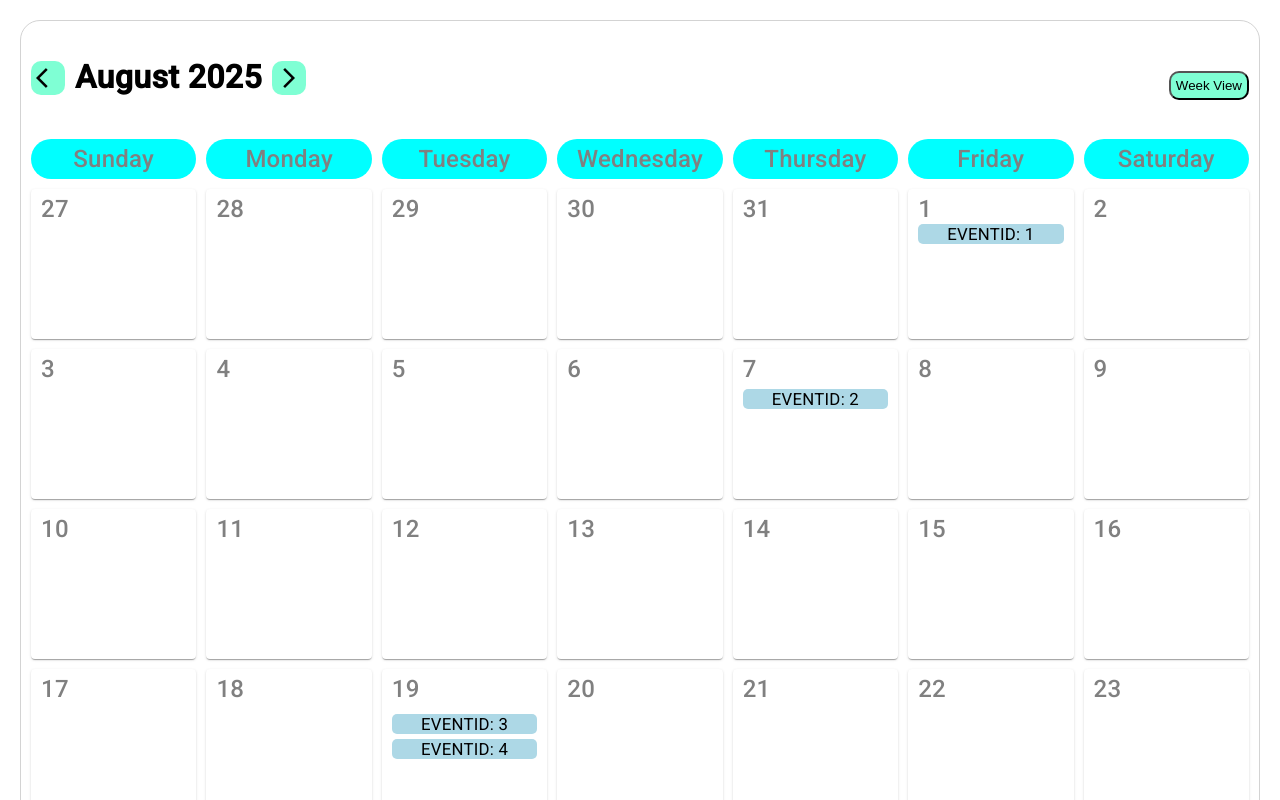
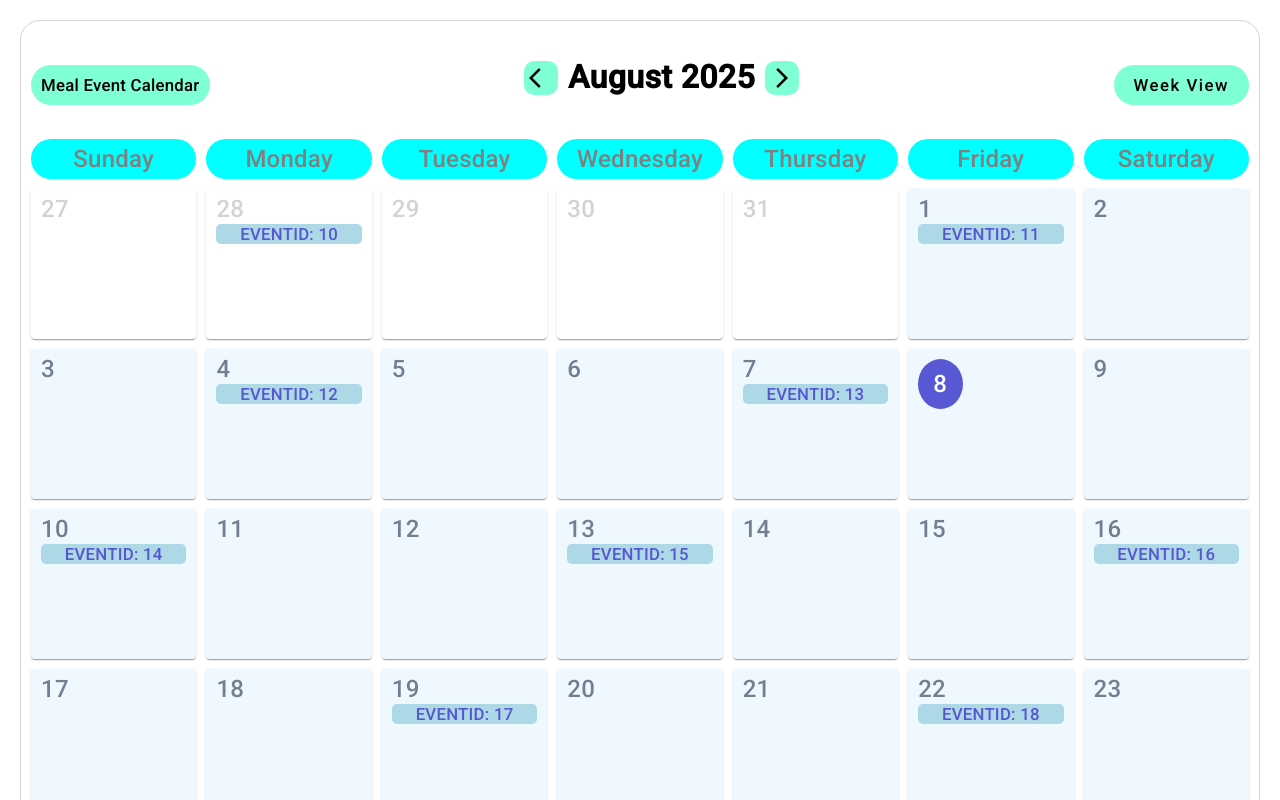
Before and after one commit to aayushmandlik/AngularDailyTask, an Angular app in the folder event-calendar/: page / in a window 1280 px wide. Shown: the top 800 px of the page. Built offline with nearby package versions, Linux system fonts and the light colour scheme; data requests are answered from the project's data file.

Commit message:
css added

```diff
--- a/event-calendar/db.json
+++ b/event-calendar/db.json
@@ -1,8 +1,36 @@
 {
   "events": [
-    {"id":1,"title":"abc","date":"Fri Aug 01 2025"},
-    {"id":2,"title":"def","date":"Thu Aug 07 2025"},
-    {"id":3,"title":"asdf","date":"Tue Aug 19 2025"},
-    {"id":4,"title":"asdf","date":"Tue Aug 19 2025"}
+    {"id": 1, "title": "High-Protein Breakfast", "description": "Scrambled eggs, avocado toast, and Greek yogurt.", "date": "Tue Jul 01 2025", "time": "07:30 AM"},
+    {"id": 2, "title": "Mediterranean Lunch", "description": "Grilled chicken with quinoa salad and olive oil dressing.", "date": "Fri Jul 04 2025", "time": "01:00 PM"},
+    {"id": 3, "title": "Light Dinner", "description": "Steamed fish with stir-fried vegetables.", "date": "Mon Jul 07 2025", "time": "07:00 PM"},
+    {"id": 4, "title": "Vegan Power Bowl", "description": "Lentils, roasted sweet potatoes, and spinach.", "date": "Thu Jul 10 2025", "time": "12:30 PM"},
+    {"id": 5, "title": "Protein Smoothie", "description": "Banana, spinach, almond milk, and protein powder.", "date": "Sun Jul 13 2025", "time": "08:00 AM"},
+    {"id": 6, "title": "Wholegrain Pasta Night", "description": "Pasta with tomato-basil sauce and grilled zucchini.", "date": "Wed Jul 16 2025", "time": "07:15 PM"},
+    {"id": 7, "title": "Oatmeal Breakfast", "description": "Oats with berries, chia seeds, and honey.", "date": "Sat Jul 19 2025", "time": "07:45 AM"},
+    {"id": 8, "title": "Asian Stir-Fry Lunch", "description": "Chicken, broccoli, and carrots with soy sauce.", "date": "Tue Jul 22 2025", "time": "12:45 PM"},
+    {"id": 9, "title": "Quinoa Salad Dinner", "description": "Quinoa, chickpeas, cucumber, and tahini dressing.", "date": "Fri Jul 25 2025", "time": "07:30 PM"},
+    {"id": 10, "title": "Avocado Toast Morning", "description": "Wholegrain bread with mashed avocado and boiled eggs.", "date": "Mon Jul 28 2025", "time": "08:15 AM"},
+
+    {"id": 11, "title": "Baked Salmon Lunch", "description": "Salmon fillet with lemon and herbs.", "date": "Fri Aug 01 2025", "time": "01:15 PM"},
+    {"id": 12, "title": "Veggie Soup Dinner", "description": "Pumpkin, carrots, and spinach soup.", "date": "Mon Aug 04 2025", "time": "07:20 PM"},
+    {"id": 13, "title": "Peanut Butter Pancakes", "description": "Wholegrain pancakes with peanut butter drizzle.", "date": "Thu Aug 07 2025", "time": "08:10 AM"},
+    {"id": 14, "title": "Caesar Salad Lunch", "description": "Romaine lettuce, grilled chicken, parmesan, and croutons.", "date": "Sun Aug 10 2025", "time": "01:30 PM"},
+    {"id": 15, "title": "Grilled Veggie Wrap", "description": "Grilled peppers, zucchini, and hummus in a tortilla.", "date": "Wed Aug 13 2025", "time": "06:45 PM"},
+    {"id": 16, "title": "Fruit Bowl Breakfast", "description": "Mixed seasonal fruits with flax seeds.", "date": "Sat Aug 16 2025", "time": "07:25 AM"},
+    {"id": 17, "title": "Turkey Sandwich Lunch", "description": "Wholegrain bread, turkey slices, and lettuce.", "date": "Tue Aug 19 2025", "time": "12:15 PM"},
+    {"id": 18, "title": "Zoodle Dinner", "description": "Zucchini noodles with pesto sauce.", "date": "Fri Aug 22 2025", "time": "07:05 PM"},
+    {"id": 19, "title": "Chia Pudding Morning", "description": "Chia seeds soaked in almond milk with blueberries.", "date": "Mon Aug 25 2025", "time": "08:05 AM"},
+    {"id": 20, "title": "Burrito Bowl Lunch", "description": "Brown rice, beans, grilled chicken, and guacamole.", "date": "Thu Aug 28 2025", "time": "12:35 PM"},
+
+    {"id": 21, "title": "Tomato Soup Dinner", "description": "Creamy tomato soup with garlic bread.", "date": "Mon Sep 01 2025", "time": "07:40 PM"},
+    {"id": 22, "title": "Banana Oat Pancakes", "description": "Banana mashed into oat-based pancakes.", "date": "Thu Sep 04 2025", "time": "08:20 AM"},
+    {"id": 23, "title": "Greek Salad Lunch", "description": "Feta, olives, cucumber, and tomatoes.", "date": "Sun Sep 07 2025", "time": "01:25 PM"},
+    {"id": 24, "title": "Stuffed Bell Peppers", "description": "Bell peppers stuffed with quinoa and vegetables.", "date": "Wed Sep 10 2025", "time": "06:55 PM"},
+    {"id": 25, "title": "Egg Muffins", "description": "Mini baked omelets with spinach and cheese.", "date": "Sat Sep 13 2025", "time": "07:10 AM"},
+    {"id": 26, "title": "Falafel Wrap Lunch", "description": "Falafel, lettuce, and tahini sauce in pita bread.", "date": "Tue Sep 16 2025", "time": "12:25 PM"},
+    {"id": 27, "title": "Grilled Shrimp Skewers", "description": "Shrimp marinated in garlic and lemon.", "date": "Fri Sep 19 2025", "time": "07:10 PM"},
+    {"id": 28, "title": "Granola Yogurt Parfait", "description": "Layers of granola, yogurt, and strawberries.", "date": "Mon Sep 22 2025", "time": "08:15 AM"},
+    {"id": 29, "title": "Baked Potato Lunch", "description": "Potato topped with cottage cheese and chives.", "date": "Thu Sep 25 2025", "time": "12:40 PM"},
+    {"id": 30, "title": "Lentil Curry Dinner", "description": "Spicy lentil curry with brown rice.", "date": "Sun Sep 28 2025", "time": "07:35 PM"}
   ]
 }
--- a/event-calendar/src/app/app.module.ts
+++ b/event-calendar/src/app/app.module.ts
@@ -1,3 +1,4 @@
+import { MatButtonModule } from '@angular/material/button';
 import { MatDialogModule } from '@angular/material/dialog';
 import { MatIconModule } from '@angular/material/icon';
 import { MatCardModule } from '@angular/material/card';
@@ -27,7 +28,8 @@ import { EventDialogDetailsComponent } from './event-dialog-details/event-dialog
     HttpClientModule,
     MatCardModule,
     MatIconModule,
-    MatDialogModule
+    MatDialogModule,
+    MatButtonModule
   ],
   providers: [HttpClient],
   bootstrap: [AppComponent]
--- a/event-calendar/src/app/calendar/calendar.component.css
+++ b/event-calendar/src/app/calendar/calendar.component.css
@@ -1,9 +1,31 @@
-.week-view{
+.week-view-card{
   height: 500px;
 }
-.month-view{
+.month-view-card{
   height: 150px;
 }
-/* .current-date{
-  background-color: antiquewhite;
-} */
+.current-date{
+  background-color: rgb(88, 88, 213);
+  color: white;
+  width: 15px;
+  padding: 15px;
+  border-radius: 100%;
+}
+.current-month{
+  color: slategray;
+  background-color: aliceblue;
+}
+.previous-month{
+  color: lightgray;
+}
+.next-month{
+  color: lightgray
+}
+.month-grid{
+  display: grid;
+  grid-template-columns: repeat(7,1fr);
+}
+.week-grid{
+  display: grid;
+  grid-template-columns: repeat(7,1fr);
+}
--- a/event-calendar/src/app/calendar/calendar.component.html
+++ b/event-calendar/src/app/calendar/calendar.component.html
@@ -1,6 +1,9 @@
 <div style="padding: 20px;">
 <div style="border: 1px solid lightgray; padding: 10px; border-radius: 20px;">
   <div style="display: flex; justify-content: space-between; align-items: center;">
+    <div style="font-size: larger;font-weight: 500; background-color: aquamarine; padding: 10px; border-radius: 20px;">
+      Meal Event Calendar
+    </div>
     <div *ngIf="calenderMode==='Week'">
       <div style="display: flex; gap: 10px; justify-content: center; text-align: center;margin: 30px 0 30px 0;">
       <mat-icon (click)="previousWeek()" style="background-color: aquamarine; padding: 5px; border-radius: 10px; cursor: pointer;">arrow_back_ios</mat-icon>
@@ -17,7 +20,7 @@
     </div>
 
     <div style="margin: 30px 0 30px 0;">
-      <button mat-button (click)="toggleFunction()" style="background-color: aquamarine; padding: 5px; border-radius: 10px; cursor: pointer;">{{calenderMode === "Month" ? "Week View" : "Month View"}}</button>
+      <button mat-button (click)="toggleFunction()" style="font-size: larger; background-color: aquamarine; padding: 20px; border-radius: 20px; cursor: pointer;">{{calenderMode === "Month" ? "Week View" : "Month View"}}</button>
     </div>
   </div>
 
@@ -26,14 +29,18 @@
     <div *ngFor="let day of days" style="font-size: x-large;font-weight: 500; margin-bottom: 10px; text-align: center;color: gray ; background-color: aqua; padding: 10px; border-radius: 20px;">{{day}}</div>
   </div>
 
-  <div style="display: grid; grid-template-columns: repeat(7,1fr); grid-template-rows: repeat(6,1fr); gap: 10px;">
-    <mat-card *ngFor="let date of calenderDates" style="font-size: larger; padding: 10px;" [ngClass]="{'week-view': calenderMode==='Week','month-view': calenderMode==='Month'}">
-      <div style="font-size: x-large; font-weight: 500; color: gray;">{{date.getDate()}}</div>
-      <div *ngFor="let event of events" (click)="openEventDetailsDialog(event)" style="background-color: lightblue; border-radius: 5px; text-align: center; margin-top: 5px; cursor: pointer;">
-        <div *ngIf="event.date === date.toDateString()">
-          EVENTID: {{event.id}}
+  <div style="gap: 10px;" [ngClass]="{'month-grid':calenderMode==='Month','week-grid':calenderMode==='Week'}">
+    <mat-card *ngFor="let date of calenderDates" style="font-size: larger; padding: 10px;" [ngClass]="{'week-view-card': calenderMode==='Week','month-view-card': calenderMode==='Month', 'previous-month': date.getMonth()===currentMonth-1, 'current-month':date.getMonth()===currentMonth, 'next-month': date.getMonth()===currentMonth+1}">
+      <div style="font-size: x-large; font-weight: 500; margin-bottom: 5px;" [ngClass]="{'current-date': date.toDateString()===currenDate.toDateString()}">{{date.getDate()}}</div>
+        <div *ngFor="let event of events" (click)="openEventDetailsDialog(event)" style="background-color: lightblue; border-radius: 5px; text-align: center; cursor: pointer; font-weight: 500; color: rgb(86, 86, 210);">
+          <div *ngIf="event.date === date.toDateString() && calenderMode==='Month'">
+            EVENTID: {{event.id}}
+          </div>
+          <div *ngIf="event.date === date.toDateString() && calenderMode==='Week'">
+            EVENT: {{event.title}} <br><br>
+            TIME: {{event.time}}
+          </div>
         </div>
-      </div>
     </mat-card>
   </div>
 </div>
--- a/event-calendar/src/app/calendar/calendar.component.ts
+++ b/event-calendar/src/app/calendar/calendar.component.ts
@@ -10,7 +10,7 @@ import { EventDialogDetailsComponent } from '../event-dialog-details/event-dialo
   styleUrls: ['./calendar.component.css']
 })
 export class CalendarComponent implements OnInit {
-  currenDate = new Date().getDate()
+  currenDate = new Date()
   currentYear = new Date().getFullYear()
   currentMonth = new Date().getMonth()
   calenderDates: Date[] = []
@@ -30,16 +30,15 @@ export class CalendarComponent implements OnInit {
 
   generateCalendars(){
     const dates = []
-    const totaldays = 42
     const firstDateofMonth = new Date(this.currentYear,this.currentMonth,1)
     const lastDateofMonth = new Date(this.currentYear,this.currentMonth+1,0)
-    const startDayofWeek = firstDateofMonth.getDay()
+    const startDayofMonth = firstDateofMonth.getDay()
 
     console.log(firstDateofMonth)
     console.log(lastDateofMonth)
-    console.log(startDayofWeek)
+    console.log(startDayofMonth)
 
-    for(let i=startDayofWeek-1;i>=0;i--){
+    for(let i=startDayofMonth-1;i>=0;i--){
       dates.push(new Date(this.currentYear,this.currentMonth,-i))
     }
 
@@ -47,9 +46,8 @@ export class CalendarComponent implements OnInit {
       dates.push(new Date(this.currentYear,this.currentMonth,i))
     }
 
-    while(dates.length < totaldays){
-      const nextDates:any = new Date(this.currentYear,this.currentMonth,dates.length - startDayofWeek + 1)
-      dates.push(nextDates)
+    for(let i=lastDateofMonth.getDay()+1;i<=6;i++){
+      dates.push(new Date(this.currentYear,this.currentMonth+1,i))
     }
 
     this.calenderDates = dates
@@ -73,12 +71,7 @@ export class CalendarComponent implements OnInit {
   }
 
   loadEvents(){
-    this.eventService.getAllEvents().subscribe({
-      next: (response) => {
-        this.events =  response
-      }
-    }
-  )
+    this.eventService.getAllEvents().subscribe(data => this.events=data)
     console.log(this.events)
   }
 
@@ -100,6 +93,9 @@ export class CalendarComponent implements OnInit {
 
   getWeekStartDate(date: Date){
     const start = new Date(date)
+    console.log(date.getDate())
+    console.log(date.getDay());
+
     start.setDate(date.getDate() - date.getDay())
     return start
   }
--- a/event-calendar/src/app/event-dialog-details/event-dialog-details.component.html
+++ b/event-calendar/src/app/event-dialog-details/event-dialog-details.component.html
@@ -1,8 +1,10 @@
 <div mat-dialog-content>
-  <p><strong>ID:</strong>{{data.id}}</p>
-  <p><strong>TITLE:</strong>{{data.title}}</p>
-  <p><strong>DATE:</strong>{{data.date | date }}</p>
+  <p><strong>ID: </strong>{{data.id}}</p>
+  <p><strong>DATE: </strong>{{data.date | date }}</p>
+  <p><strong>TIME: </strong>{{data.time}}</p>
+  <p><strong>TITLE: </strong>{{data.title}}</p>
+  <p><strong>DESCRIPTION: </strong>{{data.description}}</p>
 </div>
 <div mat-dialog-actions>
-  <button mat-button mat-dialog-close >Close</button>
+  <button mat-button color="warn" mat-dialog-close >Close</button>
 </div>
--- a/event-calendar/src/app/interface/events.interface.ts
+++ b/event-calendar/src/app/interface/events.interface.ts
@@ -1,5 +1,7 @@
 export interface Events{
   id?:number;
   title: string;
-  date: string
+  date: string;
+  time: string;
+  description: string;
 }
```
